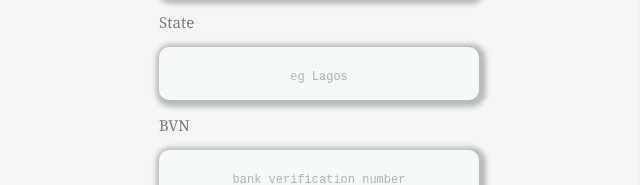
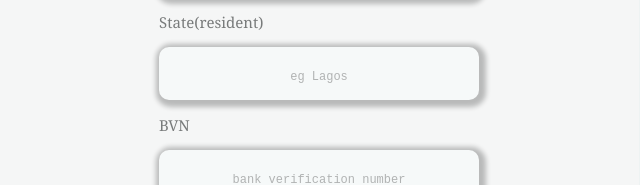
Before and after one commit to TDgraph/LOAN-REG, a plain HTML site: page contact.html in a window 1280 px wide. Shown: the part 484-669 px from the top of the page, 321-961 px from the left. Drawn offline with Linux system fonts and the light colour scheme.

Commit message:
loan reg/login form

```diff
--- a/contact.html
+++ b/contact.html
@@ -8,6 +8,7 @@
     <title>Contact Details</title>
 
     <link rel="stylesheet" href="style.css" />
+
 
     <link rel="shortcut icon" href="" type="image/x-icon" />
 </head>
@@ -35,7 +36,7 @@
             </div>
 
             <div>
-                <label>State</label>
+                <label>State(resident)</label>
                 <input type="text" placeholder="eg Lagos" required/>
             </div>
 
```
